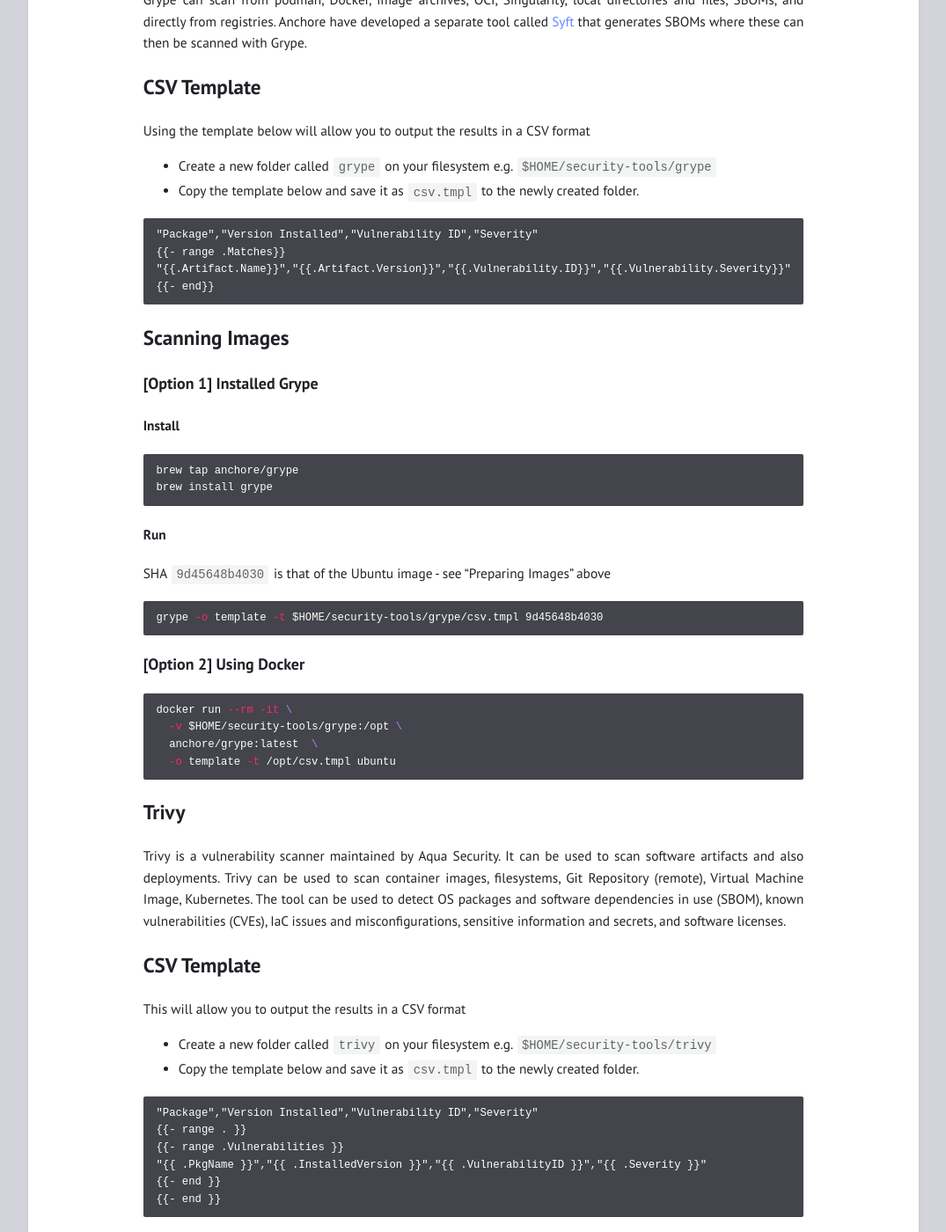
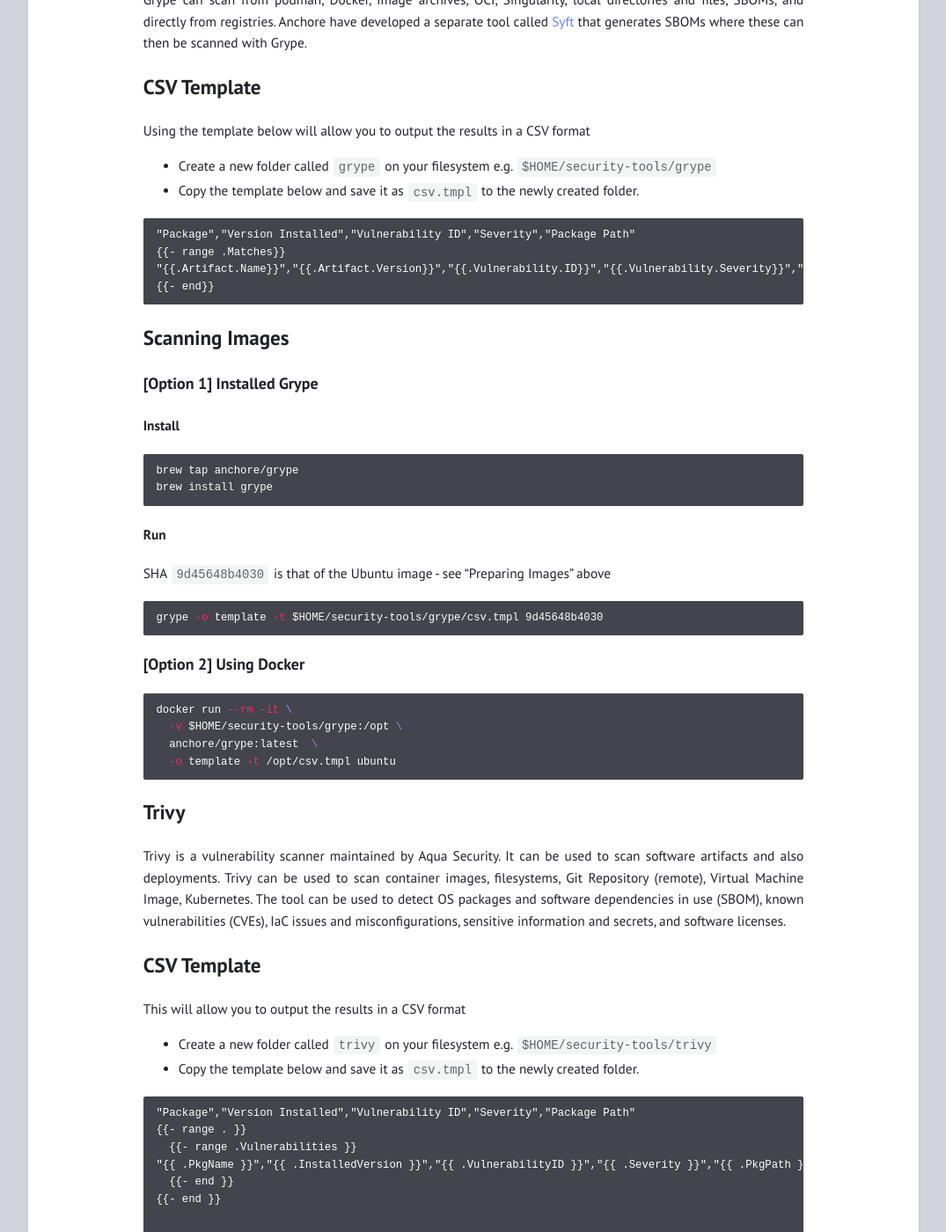
Before and after one commit to ismisepaul/ismisepaul.github.io, a Jekyll site: the page built from docs/_posts/2025-06-04-grype-trivy-csv-output.markdown, in a window 1280 px wide and 1400 px high, scrolled down 781 px. Shown: the whole window at 88% size, without its empty margins (102-1177 px from the left). Built offline with Jekyll 4.4.1, drawn with Linux system fonts in a browser that asks for light colours.

Commit message:
updating csv template

````diff
--- a/docs/_posts/2025-06-04-grype-trivy-csv-output.markdown
+++ b/docs/_posts/2025-06-04-grype-trivy-csv-output.markdown
@@ -48,9 +48,9 @@ Using the template below will allow you to output the results in a CSV format
 
 {% raw %}
 ```
-"Package","Version Installed","Vulnerability ID","Severity"
+"Package","Version Installed","Vulnerability ID","Severity","Package Path"
 {{- range .Matches}}
-"{{.Artifact.Name}}","{{.Artifact.Version}}","{{.Vulnerability.ID}}","{{.Vulnerability.Severity}}"
+"{{.Artifact.Name}}","{{.Artifact.Version}}","{{.Vulnerability.ID}}","{{.Vulnerability.Severity}}","{{ (index .Artifact.Locations 0).Path }}"
 {{- end}}
 ```
 {% endraw %}
@@ -98,12 +98,13 @@ This will allow you to output the results in a CSV format
 
 {% raw %}
 ```
-"Package","Version Installed","Vulnerability ID","Severity"
+"Package","Version Installed","Vulnerability ID","Severity","Package Path"
 {{- range . }}
-{{- range .Vulnerabilities }}
-"{{ .PkgName }}","{{ .InstalledVersion }}","{{ .VulnerabilityID }}","{{ .Severity }}"
+  {{- range .Vulnerabilities }}
+"{{ .PkgName }}","{{ .InstalledVersion }}","{{ .VulnerabilityID }}","{{ .Severity }}","{{ .PkgPath }}"
+  {{- end }}
 {{- end }}
-{{- end }}
+
 ```
 {% endraw %}
 
````
